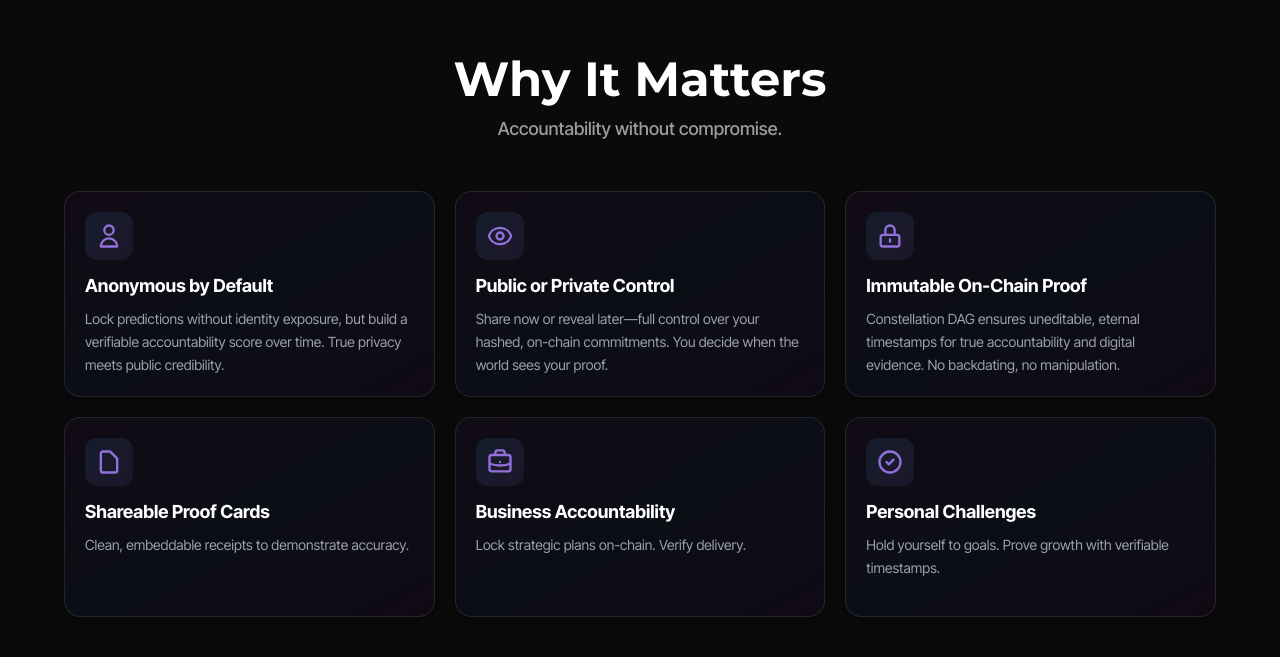
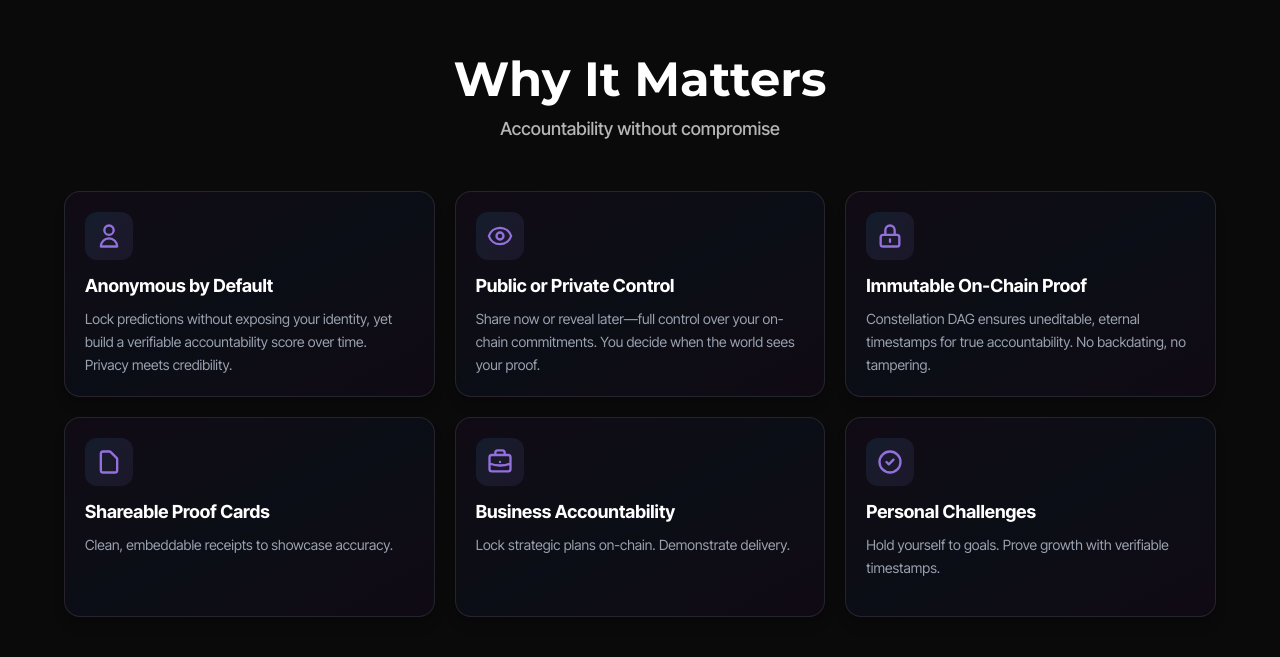
Before and after one commit to Boomchakalala/prooflocker, a Next.js app: page / in a window 1280 px wide. Shown: the part 2703-3360 px from the top of the page. Built offline with nearby package versions, Linux system fonts and the light colour scheme; no server answers.

Commit message:
Sandbox autosave

```diff
--- a/src/components/WhyProofLocker.tsx
+++ b/src/components/WhyProofLocker.tsx
@@ -1,12 +1,12 @@
 export default function WhyProofLocker() {
   return (
-    <div className="relative z-10 py-12 md:py-16 px-6 bg-[#0a0a0a]">
+    <div className="relative z-10 py-12 md:py-16 px-8 bg-[#0a0a0a]">
       <div className="max-w-6xl mx-auto">
         <h2 className="text-3xl md:text-5xl font-bold text-center text-white mb-3" style={{ fontFamily: 'var(--font-montserrat)' }}>
           Why It Matters
         </h2>
-        <p className="text-base md:text-lg text-white/60 text-center mb-12 font-medium">
-          Accountability without compromise.
+        <p className="text-base md:text-lg text-white/70 text-center mb-12 font-medium">
+          Accountability without compromise
         </p>
 
         <div className="grid grid-cols-1 md:grid-cols-2 lg:grid-cols-3 gap-5">
@@ -19,7 +19,7 @@ export default function WhyProofLocker() {
             </div>
             <h3 className="text-base md:text-lg font-bold text-white mb-2">Anonymous by Default</h3>
             <p className="text-gray-400 text-sm leading-relaxed flex-grow">
-              Lock predictions without identity exposure, but build a verifiable accountability score over time. True privacy meets public credibility.
+              Lock predictions without exposing your identity, yet build a verifiable accountability score over time. Privacy meets credibility.
             </p>
           </div>
 
@@ -33,7 +33,7 @@ export default function WhyProofLocker() {
             </div>
             <h3 className="text-base md:text-lg font-bold text-white mb-2">Public or Private Control</h3>
             <p className="text-gray-400 text-sm leading-relaxed flex-grow">
-              Share now or reveal later—full control over your hashed, on-chain commitments. You decide when the world sees your proof.
+              Share now or reveal later—full control over your on-chain commitments. You decide when the world sees your proof.
             </p>
           </div>
 
@@ -46,7 +46,7 @@ export default function WhyProofLocker() {
             </div>
             <h3 className="text-base md:text-lg font-bold text-white mb-2">Immutable On-Chain Proof</h3>
             <p className="text-gray-400 text-sm leading-relaxed flex-grow">
-              Constellation DAG ensures uneditable, eternal timestamps for true accountability and digital evidence. No backdating, no manipulation.
+              Constellation DAG ensures uneditable, eternal timestamps for true accountability. No backdating, no tampering.
             </p>
           </div>
 
@@ -59,7 +59,7 @@ export default function WhyProofLocker() {
             </div>
             <h3 className="text-base md:text-lg font-bold text-white mb-2">Shareable Proof Cards</h3>
             <p className="text-gray-400 text-sm leading-relaxed flex-grow">
-              Clean, embeddable receipts to demonstrate accuracy.
+              Clean, embeddable receipts to showcase accuracy.
             </p>
           </div>
 
@@ -72,7 +72,7 @@ export default function WhyProofLocker() {
             </div>
             <h3 className="text-base md:text-lg font-bold text-white mb-2">Business Accountability</h3>
             <p className="text-gray-400 text-sm leading-relaxed flex-grow">
-              Lock strategic plans on-chain. Verify delivery.
+              Lock strategic plans on-chain. Demonstrate delivery.
             </p>
           </div>
 
```
